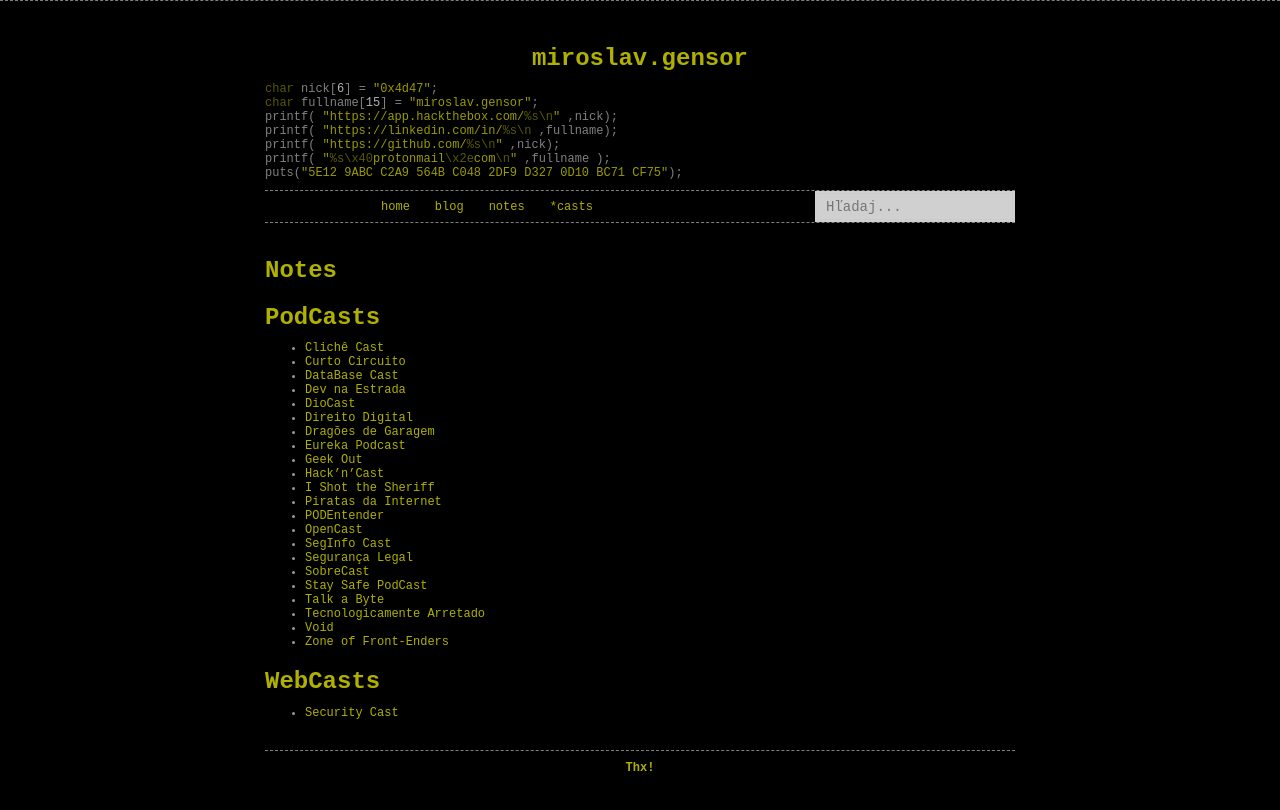
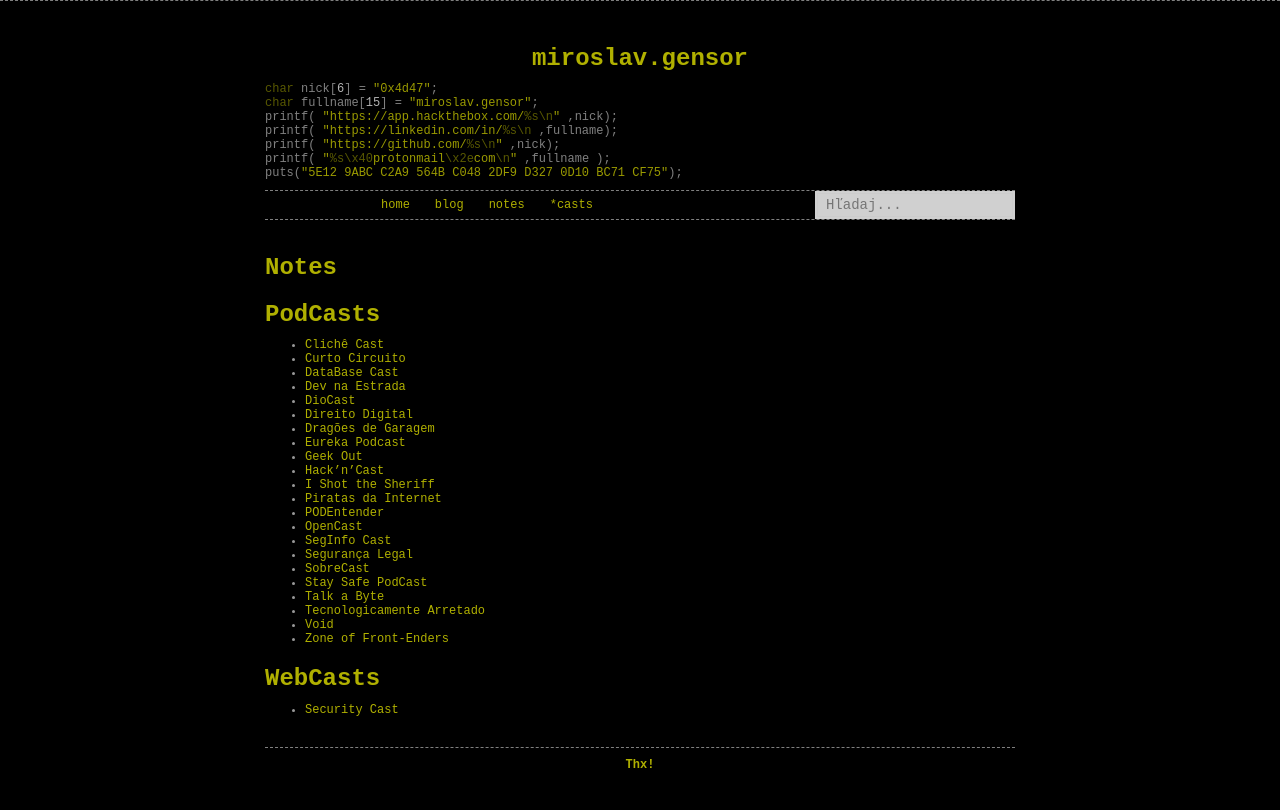
Before and after one commit to 0x00mg/0x00mg.github.io, a Jekyll site: the page built from notes.md, in a window 1280 px wide. Shown: the top 810 px of the page. Built offline with Jekyll 4.4.1, drawn with Linux system fonts in a browser that asks for light colours.

Commit message:
Update menu.html

```diff
--- a/_includes/menu.html
+++ b/_includes/menu.html
@@ -15,7 +15,7 @@
         <input type="text" id="searchBox" placeholder="Hľadaj..."
                style="padding:4px 8px; border:1px solid #ccc;
                       background:#d0d0d0; font-size:14px;
-                      color:#000; width:100%; height:27px; border-radius:0;">
+                      color:#000; width:100%; height:24px; border-radius:0;">
         <ul id="results"
             style="position:absolute; right:0; top:35px; background:#fff; border:1px solid #ccc;
                    list-style:none; padding:5px; width:250px; max-height:200px; overflow:auto;
```
